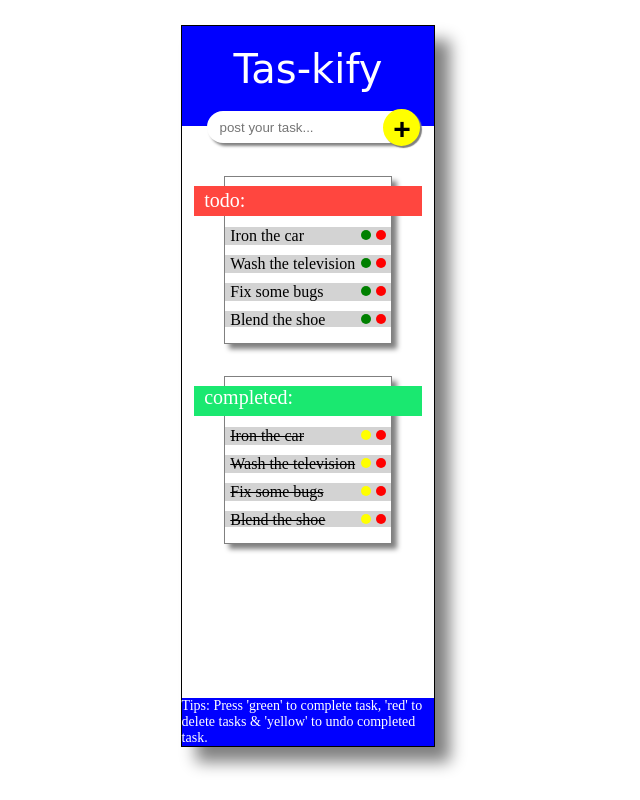
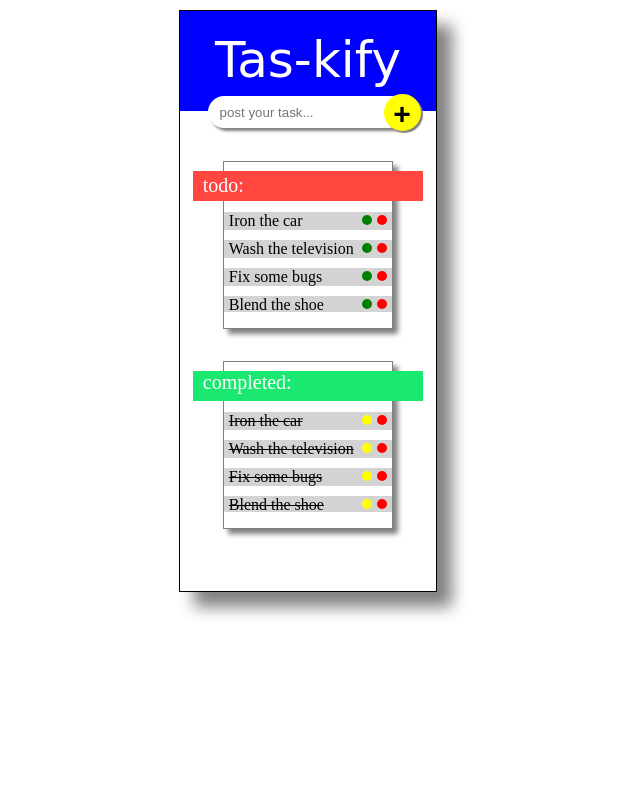
Before and after one commit to bitbender1010/Tas-kify, a plain HTML site: page index.html in a window 1280 px wide. Shown: the whole page, without its empty margins (333-973 px from the left). Drawn offline with Linux system fonts and the light colour scheme; a script that the page names is missing.

Commit message:
removed tips

```diff
--- a/index.html
+++ b/index.html
@@ -9,7 +9,7 @@
     <link rel="stylesheet" media="screen and (max-width: 900px)" href="mobile.css">
     <script src="main.js"></script>
 </head>
-<body>
+<body style="position: relative; padding: 0px; margin: 0px;">
     <!-- Card -->
     <div class="container">
         <!-- Herobar -->
@@ -111,11 +111,12 @@
             </div>
 
         <!--end-->
-        <!-- tips -->
-        <div class="tips">
-            Tips: Press 'green' to complete task, 'red' to delete
-            tasks & 'yellow' to undo completed task.
-        </div>
+
     </div>
+     <!-- tips
+    <div class="tips">
+        Tips: Press 'green' to complete task, 'red' to delete
+        tasks & 'yellow' to undo completed task.
+    </div>  -->
 </body>
 </html>
--- a/mobile.css
+++ b/mobile.css
@@ -4,6 +4,6 @@ body {
 }
 .container {
     width: 100%;
-    margin: 2% 0%;
+    margin: 2% 0% 0px 2%;
     border: none;
 }
--- a/style.css
+++ b/style.css
@@ -4,10 +4,9 @@ body {
 
 .container {
     border: 1px solid black;
-    min-height: 90vh;
+    min-height: 70vh;
     width: 20%;
-    margin: 2% 40%;
-    position: relative;
+    margin: 10px 40% 0px 40%;
     background: white;
     box-shadow: 15px 15px 15px gray;
 }
@@ -16,7 +15,7 @@ body {
     background: blue;
     color: white;
     font-family: cursive;
-    font-size: 40px;
+    font-size: 50px;
     text-align: center;
     width: 100%;
     height: 100px;
@@ -181,14 +180,3 @@ ul li {
  .underline ul li {
      text-decoration: line-through;
  }
-
- /* tips */
- .tips {
-     width: 100%;
-     background: blue;
-     color: white;
-     min-height: 30px;
-     position: absolute;
-     bottom: 0px;
-     font-size: 14px;
- }
```
